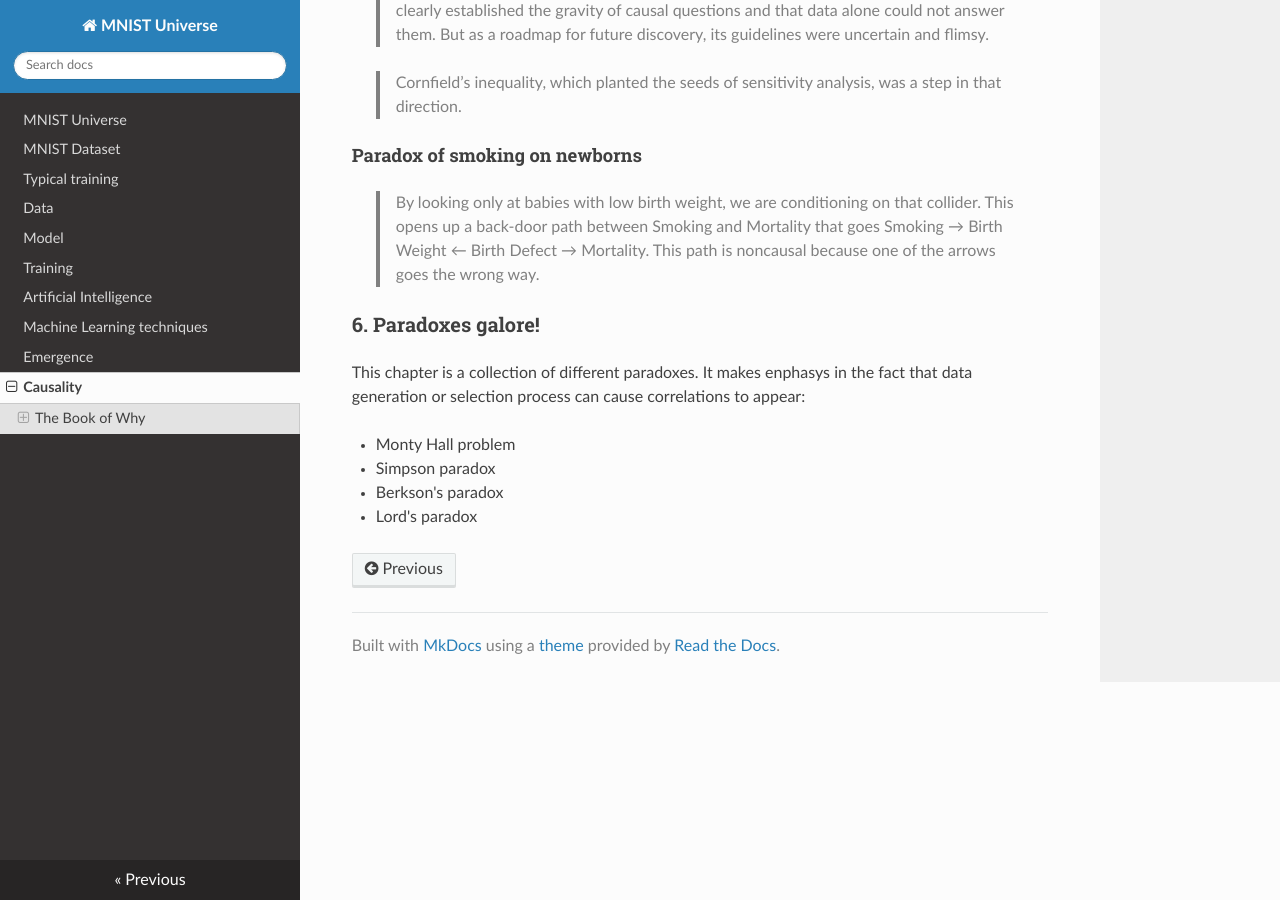
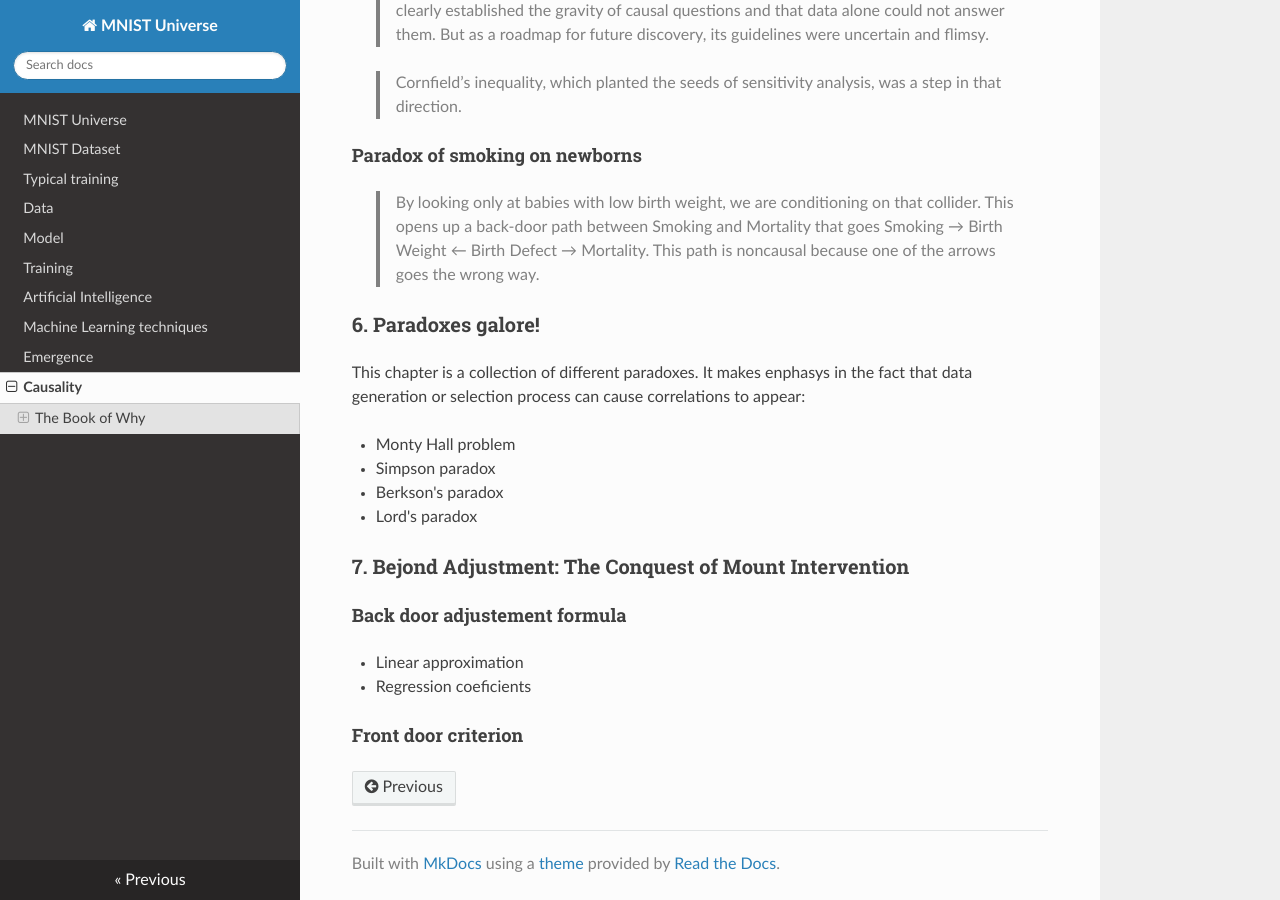
Before and after one commit to ironbar/mnist_universe, an MkDocs documentation site: the page built from docs/08_causality.md, in a window 1280 px wide and 900 px high, scrolled down 8756 px. Built offline with MkDocs 1.6.1, drawn with Linux system fonts in a browser that asks for light colours; nearby versions of some CDN libraries; formulas are drawn with MathJax 3.

Commit message:
Update 08_causality.md

```diff
--- a/docs/08_causality.md
+++ b/docs/08_causality.md
@@ -273,3 +273,12 @@ This chapter is a collection of different paradoxes. It makes enphasys in the fa
 - Simpson paradox
 - Berkson's paradox
 - Lord's paradox
+
+### 7. Bejond Adjustment: The Conquest of Mount Intervention
+
+#### Back door adjustement formula
+
+- Linear approximation
+- Regression coeficients
+
+#### Front door criterion
```
